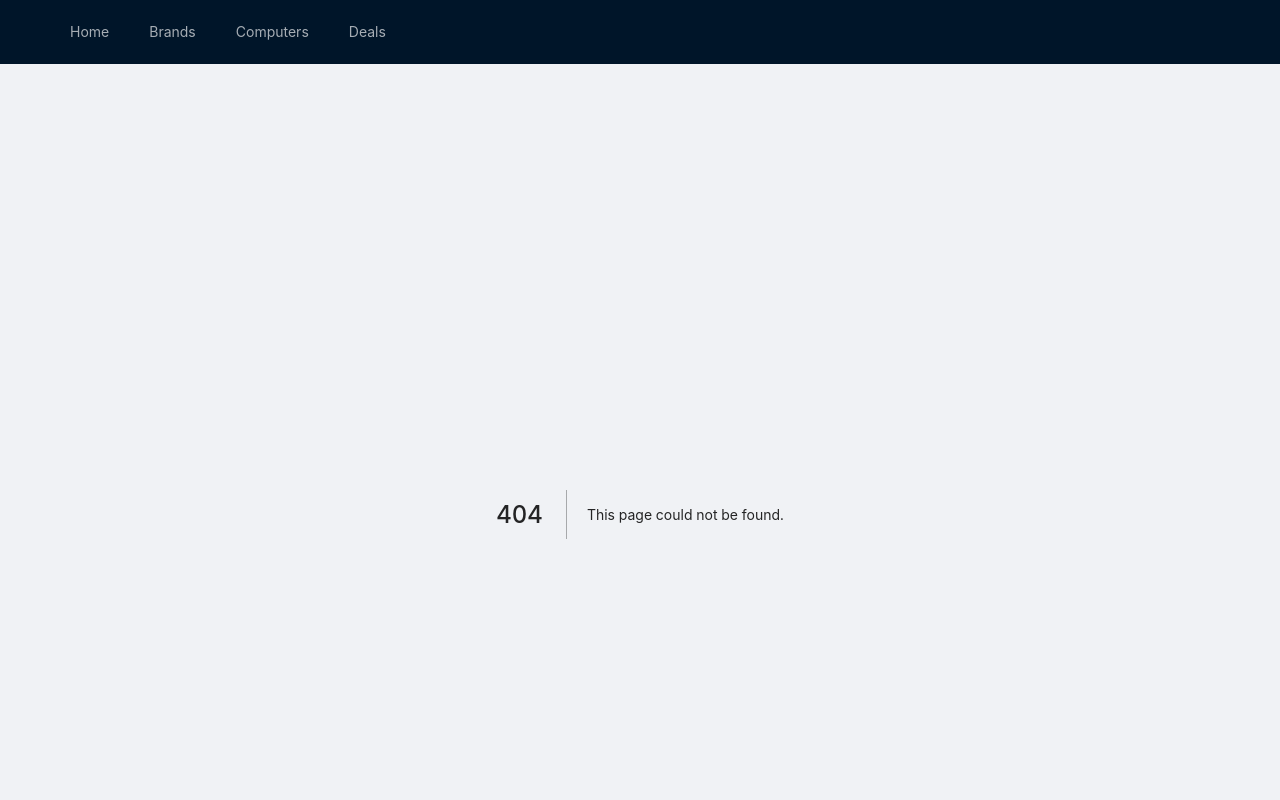
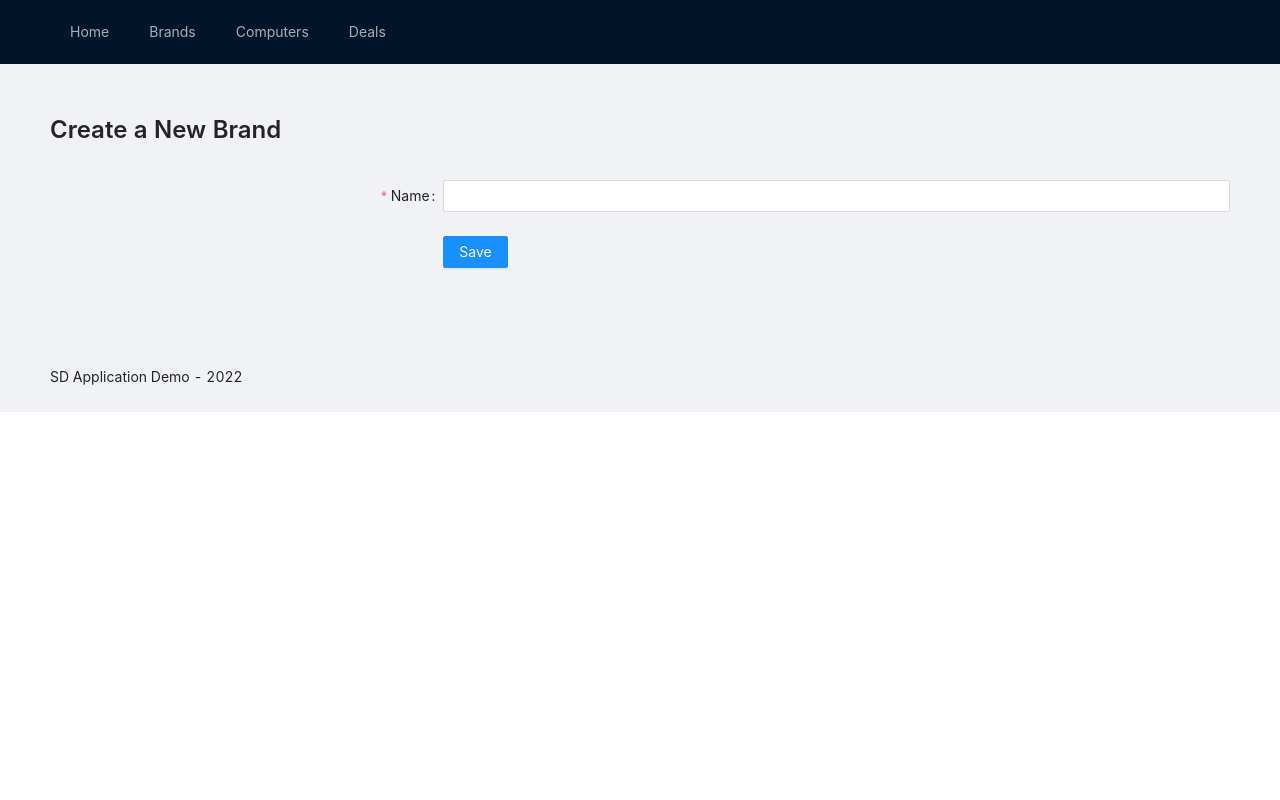
Before and after one commit to andresjesse/next-tutorial-sd, a Next.js app: page /brands/new in a window 1280 px wide. Before the commit this address had no page. Shown: the top 800 px of the page. Built offline with nearby package versions, Linux system fonts and the light colour scheme.

Commit message:
added brand page with form

```diff
--- /dev/null
+++ b/components/BrandForm/index.tsx
@@ -0,0 +1,40 @@
+import React, { useState } from "react";
+import { Button, Checkbox, Form, Input } from "antd";
+
+export default function BrandForm() {
+  const onFinish = (values: any) => {
+    console.log("Success:", values);
+  };
+
+  const onFinishFailed = (errorInfo: any) => {
+    console.log("Failed:", errorInfo);
+  };
+
+  return (
+    <>
+      <Form
+        name="basic"
+        labelCol={{ span: 8 }}
+        wrapperCol={{ span: 16 }}
+        initialValues={{ remember: true }}
+        onFinish={onFinish}
+        onFinishFailed={onFinishFailed}
+        autoComplete="off"
+      >
+        <Form.Item
+          label="Name"
+          name="name"
+          rules={[{ required: true, message: "Please insert brand name!" }]}
+        >
+          <Input />
+        </Form.Item>
+
+        <Form.Item wrapperCol={{ offset: 8, span: 16 }}>
+          <Button type="primary" htmlType="submit">
+            Save
+          </Button>
+        </Form.Item>
+      </Form>
+    </>
+  );
+}
--- a/pages/brands.tsx
+++ b/pages/brands/index.tsx
@@ -2,7 +2,7 @@ import { GetStaticProps } from "next";
 
 import { Brand } from "@prisma/client";
 import { Table, Typography } from "antd";
-import { prisma } from "../lib/prisma";
+import { prisma } from "../../lib/prisma";
 
 import type { ColumnsType } from "antd/es/table";
 
--- /dev/null
+++ b/pages/brands/new.tsx
@@ -0,0 +1,15 @@
+import { Typography } from "antd";
+import BrandForm from "../../components/BrandForm";
+
+const { Title } = Typography;
+
+export default function NewBrand() {
+  return (
+    <div>
+      <Title level={3}>Create a New Brand</Title>
+      <br />
+
+      <BrandForm />
+    </div>
+  );
+}
```
